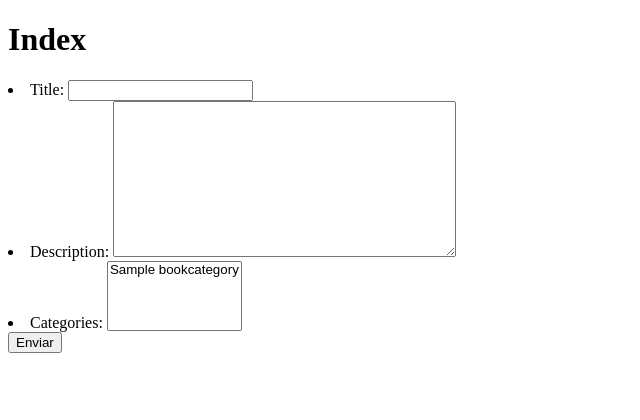
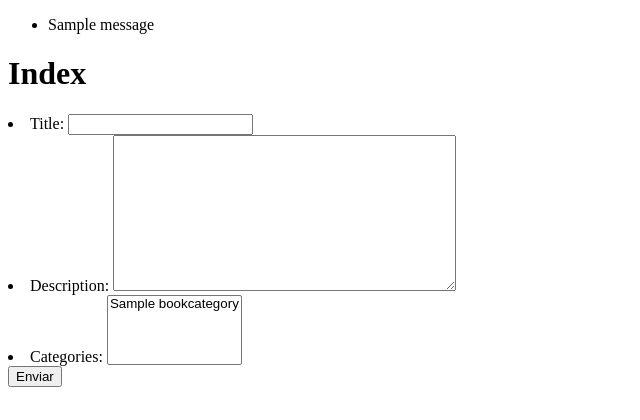
Before and after one commit to openwebinars-django/librarinars, a Django app: page / in a window 1280 px wide. Shown: the top 420 px of the page, without its empty margins (0-640 px from the left). Run offline with Django 3.2, Linux system fonts and the light colour scheme; tables that the repository leaves empty hold one stand-in row (values such as "Sample post"); one stand-in notice (Sample message) is shown.

Commit message:
Adding user message

```diff
--- a/librarinars/librarinars/library/templates/base.html
+++ b/librarinars/librarinars/library/templates/base.html
@@ -9,6 +9,13 @@
 <body>
   {% block page %}
   <div>
+    {% if messages %}
+        <ul class="messages">
+            {% for message in messages %}
+            <li{% if message.tags %} class="{{ message.tags }}"{% endif %}>{{ message }}</li>
+            {% endfor %}
+        </ul>
+    {% endif %}
     <h1 id="title">{% block content-title %}{% endblock %}</h1>
     {% block content %}
     {% endblock %}
--- a/librarinars/librarinars/library/views.py
+++ b/librarinars/librarinars/library/views.py
@@ -1,3 +1,4 @@
+from django.contrib import messages
 from django.core.urlresolvers import reverse
 from django.http import HttpResponseRedirect
 from django.shortcuts import render_to_response
@@ -13,6 +14,7 @@ def index(request):
     form = BookForm(data=data)
     if form.is_valid():
         form.save()
+        messages.add_message(request, messages.INFO, 'Created successfully')
         return HttpResponseRedirect(reverse('index'))
     return render_to_response('index.html',
                               {'form': form},
```
